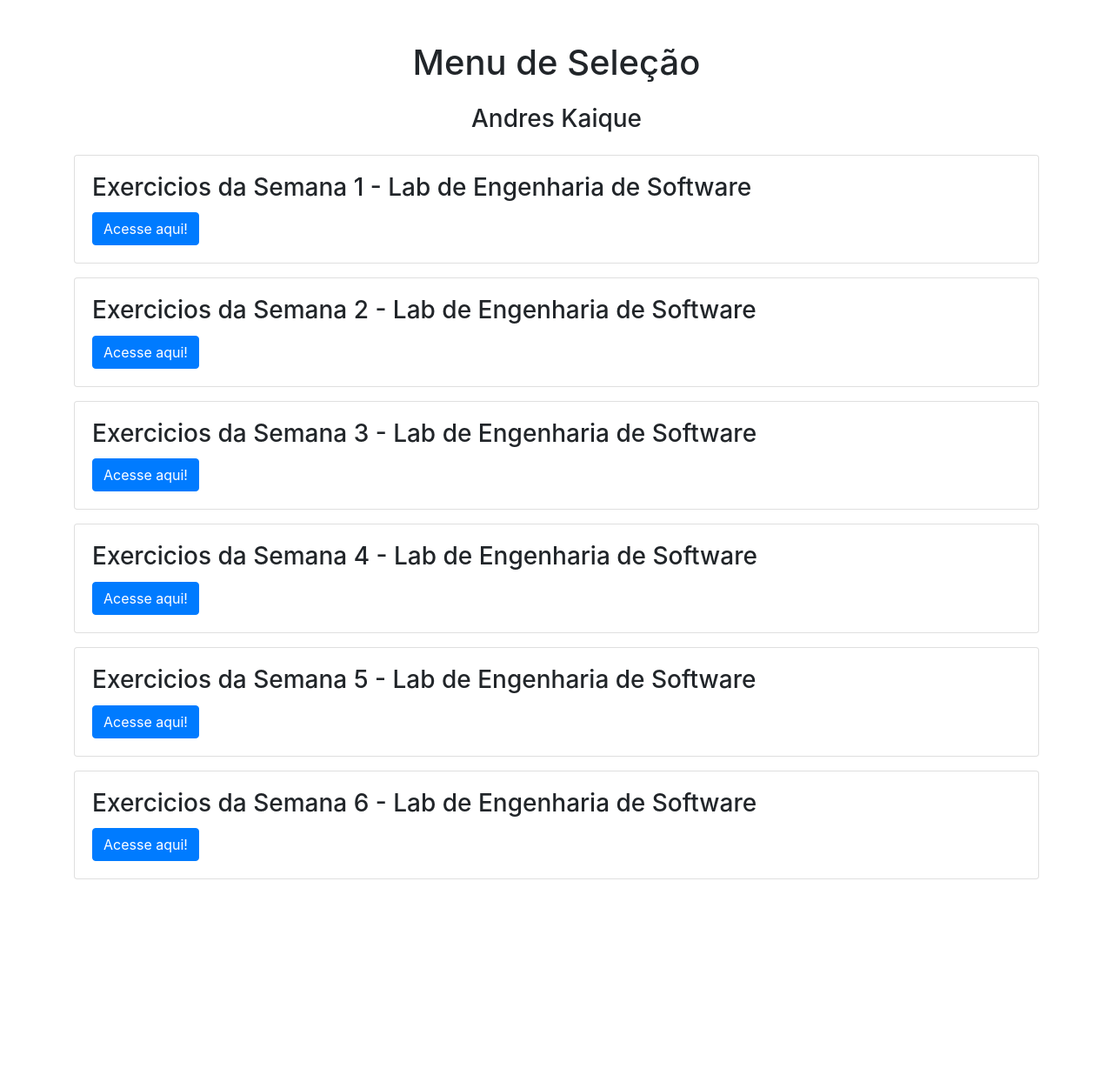
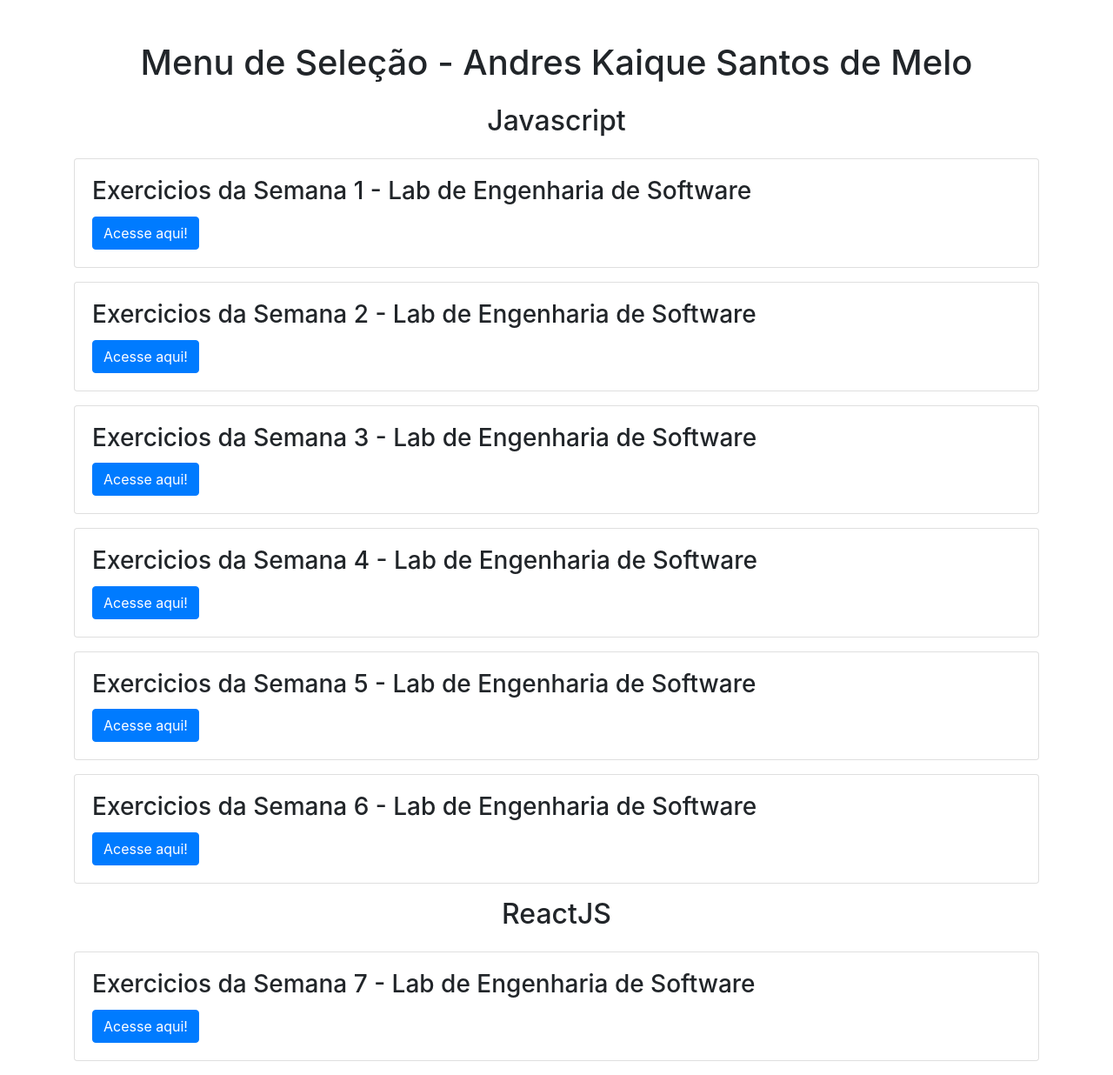
Before and after one commit to KaiqueSandel/AtividadesJS-LabES-FATEC, a plain HTML site: page index.html in a window 1280 px wide. Shown: the whole page at 87% size. Before the commit the page ends 1027 px from the top, so only its background shows below. Drawn offline with nearby package versions, Linux system fonts and the light colour scheme.

Commit message:
Update index.html

```diff
--- a/index.html
+++ b/index.html
@@ -8,9 +8,9 @@
 </head>
 <body>
     <div class="container mt-5">
-        <h1 class="text-center mb-4">Menu de Seleção</h1>
-        <h3 class="text-center mb-4">Andres Kaique</h3>
-
+        <h1 class="text-center mb-4">Menu de Seleção - Andres Kaique Santos de Melo</h1>
+        <div class="card-mb3">
+            <h2 class="text-center mb-4">Javascript</h2>
             <div class="card mb-3">
                 <div class="card-body">
                     <h3 class="card-title">Exercicios da Semana 1 - Lab de Engenharia de Software</h3>
@@ -53,6 +53,16 @@
                 </div>
             </div>
         </div>
+        <div class="card-mb3">
+            <h2 class="text-center mb-4">ReactJS</h2>
+            <div class="card mb-3">
+                <div class="card-body">
+                    <h3 class="card-title">Exercicios da Semana 7 - Lab de Engenharia de Software</h3>
+                    <a href="semana7.html"><button class="btn btn-primary">Acesse aqui!</button></a>
+                </div>
+            </div>
+        </div>
+    </div>
 
     <script src="https://code.jquery.com/jquery-3.5.1.slim.min.js"></script>
     <script src="https://cdn.jsdelivr.net/npm/@popperjs/core@2.5.4/dist/umd/popper.min.js"></script>
```
Lines whose indentation alone changed are shown as unchanged.
